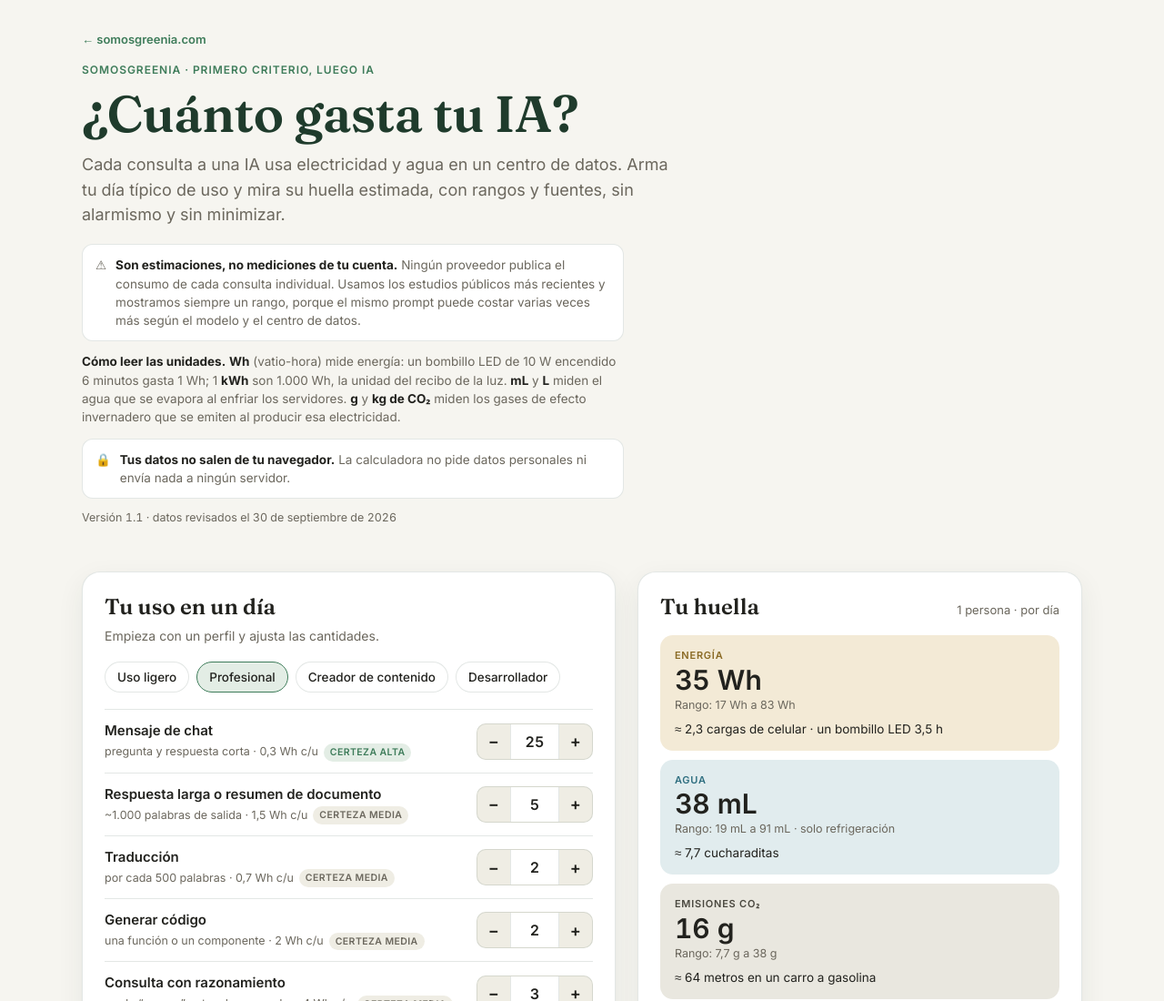
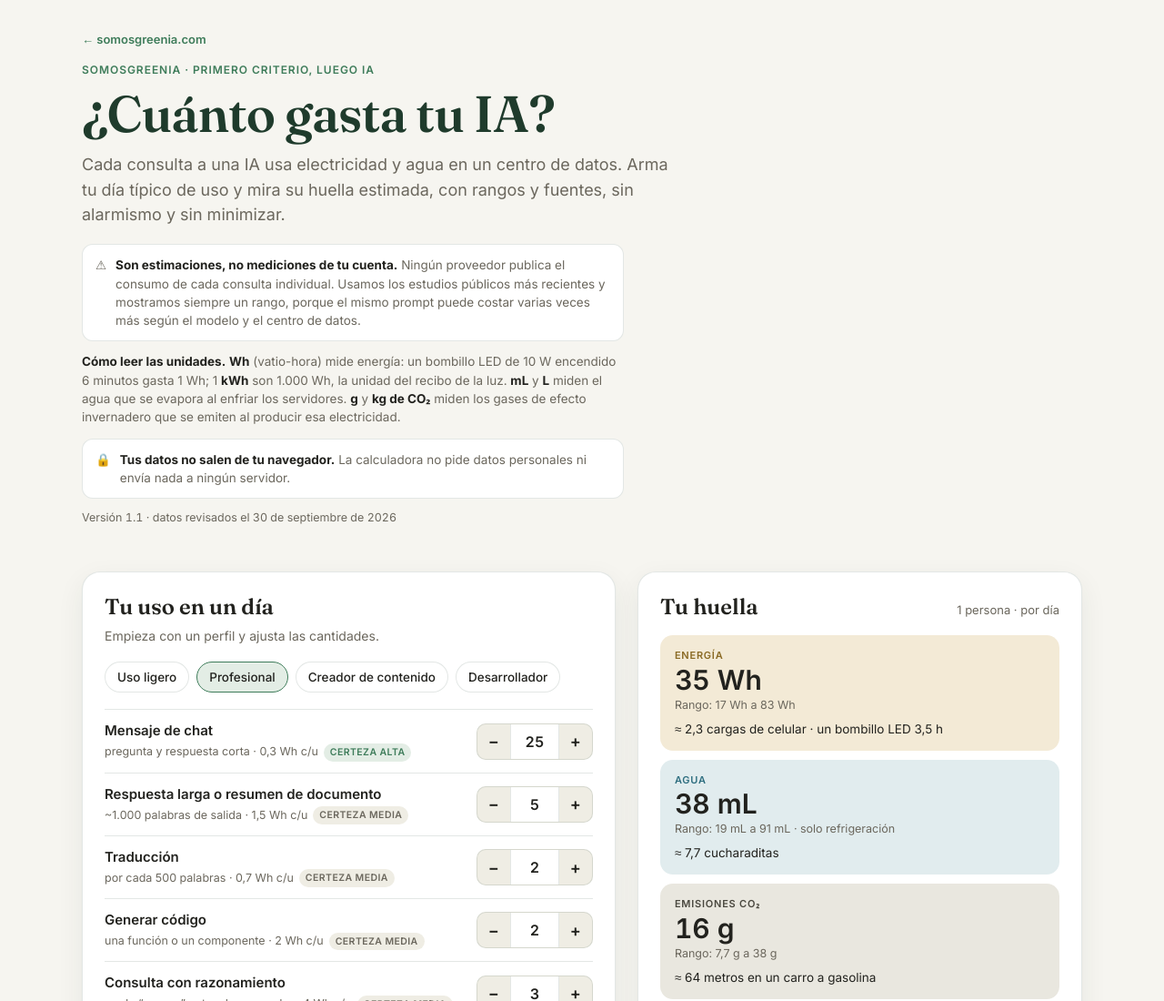
Before and after one commit to suahur-glitch/Pagina-Green-ia, a website: page calculadora/index.html in a window 1280 px wide. Shown: the top 1100 px of the page at 91% size. Drawn offline with Linux system fonts and the light colour scheme.

Commit message:
Add files via upload
Fuentes, íconos y páginas del test y la calculadora

```diff
--- /dev/null
+++ b/assets/fonts/fonts.css
@@ -0,0 +1,57 @@
+/* Fuentes alojadas en somosgreenia.com (SIL Open Font License 1.1; ver LICENSE-fuentes.txt).
+   Variables: Fraunces con ejes de peso y tamaño óptico; Inter con eje de peso.
+   El subconjunto "latin" cubre todo el español (á é í ó ú ü ñ ¿ ¡); "latin-ext" solo se descarga si aparece algún carácter extra. */
+
+/* Fraunces · normal */
+@font-face {
+  font-family: "Fraunces";
+  font-style: normal;
+  font-weight: 100 900;
+  font-display: swap;
+  src: url("/assets/fonts/fraunces-latin-ext-opsz-normal.woff2") format("woff2");
+  unicode-range: U+0100-02BA, U+02BD-02C5, U+02C7-02CC, U+02CE-02D7, U+02DD-02FF, U+0304, U+0308, U+0329, U+1D00-1DBF, U+1E00-1E9F, U+1EF2-1EFF, U+2020, U+20A0-20AB, U+20AD-20C0, U+2113, U+2C60-2C7F, U+A720-A7FF;
+}
+@font-face {
+  font-family: "Fraunces";
+  font-style: normal;
+  font-weight: 100 900;
+  font-display: swap;
+  src: url("/assets/fonts/fraunces-latin-opsz-normal.woff2") format("woff2");
+  unicode-range: U+0000-00FF, U+0131, U+0152-0153, U+02BB-02BC, U+02C6, U+02DA, U+02DC, U+0304, U+0308, U+0329, U+2000-206F, U+20AC, U+2122, U+2191, U+2193, U+2212, U+2215, U+FEFF, U+FFFD;
+}
+
+/* Fraunces · cursiva */
+@font-face {
+  font-family: "Fraunces";
+  font-style: italic;
+  font-weight: 100 900;
+  font-display: swap;
+  src: url("/assets/fonts/fraunces-latin-ext-opsz-italic.woff2") format("woff2");
+  unicode-range: U+0100-02BA, U+02BD-02C5, U+02C7-02CC, U+02CE-02D7, U+02DD-02FF, U+0304, U+0308, U+0329, U+1D00-1DBF, U+1E00-1E9F, U+1EF2-1EFF, U+2020, U+20A0-20AB, U+20AD-20C0, U+2113, U+2C60-2C7F, U+A720-A7FF;
+}
+@font-face {
+  font-family: "Fraunces";
+  font-style: italic;
+  font-weight: 100 900;
+  font-display: swap;
+  src: url("/assets/fonts/fraunces-latin-opsz-italic.woff2") format("woff2");
+  unicode-range: U+0000-00FF, U+0131, U+0152-0153, U+02BB-02BC, U+02C6, U+02DA, U+02DC, U+0304, U+0308, U+0329, U+2000-206F, U+20AC, U+2122, U+2191, U+2193, U+2212, U+2215, U+FEFF, U+FFFD;
+}
+
+/* Inter · normal */
+@font-face {
+  font-family: "Inter";
+  font-style: normal;
+  font-weight: 100 900;
+  font-display: swap;
+  src: url("/assets/fonts/inter-latin-ext-wght-normal.woff2") format("woff2");
+  unicode-range: U+0100-02BA, U+02BD-02C5, U+02C7-02CC, U+02CE-02D7, U+02DD-02FF, U+0304, U+0308, U+0329, U+1D00-1DBF, U+1E00-1E9F, U+1EF2-1EFF, U+2020, U+20A0-20AB, U+20AD-20C0, U+2113, U+2C60-2C7F, U+A720-A7FF;
+}
+@font-face {
+  font-family: "Inter";
+  font-style: normal;
+  font-weight: 100 900;
+  font-display: swap;
+  src: url("/assets/fonts/inter-latin-wght-normal.woff2") format("woff2");
+  unicode-range: U+0000-00FF, U+0131, U+0152-0153, U+02BB-02BC, U+02C6, U+02DA, U+02DC, U+0304, U+0308, U+0329, U+2000-206F, U+20AC, U+2122, U+2191, U+2193, U+2212, U+2215, U+FEFF, U+FFFD;
+}
--- a/calculadora/index.html
+++ b/calculadora/index.html
@@ -5,22 +5,32 @@
 <meta name="viewport" content="width=device-width,initial-scale=1,viewport-fit=cover">
 <title>Calculadora Huella IA · somosgreenia</title>
 <meta name="description" content="Calculadora gratuita: estima la energía, el agua y el CO₂ de tu uso diario de inteligencia artificial, con rangos y fuentes verificadas. Primero criterio, luego IA.">
-<link rel="canonical" href="https://somosgreenia.com/calculadora/">
+<link rel="canonical" href="https://somosgreenia.com/calculadora">
 <meta property="og:type" content="website">
-<meta property="og:url" content="https://somosgreenia.com/calculadora/">
+<meta property="og:url" content="https://somosgreenia.com/calculadora">
 <meta property="og:title" content="¿Cuánto gasta tu IA? · Calculadora Huella IA">
 <meta property="og:description" content="Arma tu día típico de uso de IA y mira su huella estimada de energía, agua y CO₂, con rangos y fuentes. Gratis, sin registro. · somosgreenia">
 <meta property="og:site_name" content="somosgreenia">
 <meta name="theme-color" content="#1F3B2C">
+<link rel="icon" href="/favicon.ico" sizes="48x48">
+<link rel="icon" type="image/png" sizes="96x96" href="/assets/brand/favicon-96.png">
+<link rel="apple-touch-icon" href="/assets/brand/apple-touch-icon.png">
+<meta property="og:locale" content="es_CO">
+<meta property="og:image" content="https://somosgreenia.com/assets/brand/og-image.png">
+<meta property="og:image:width" content="1200">
+<meta property="og:image:height" content="630">
+<meta property="og:image:alt" content="Calculadora Huella IA · somosgreenia">
+<meta name="twitter:card" content="summary_large_image">
+<meta name="twitter:image" content="https://somosgreenia.com/assets/brand/og-image.png">
 <style>
   html,body{margin:0;}
   [hidden]{display:none!important;}
   .home-link{display:inline-block;margin-bottom:14px;font-size:13px;font-weight:600;color:var(--primary);text-decoration:none;}
   .home-link:hover{text-decoration:underline;}
 </style>
-<link rel="preconnect" href="https://fonts.googleapis.com">
-<link rel="preconnect" href="https://fonts.gstatic.com" crossorigin>
-<link href="https://fonts.googleapis.com/css2?family=Fraunces:opsz,wght@9..144,400;9..144,600;9..144,700&family=Inter:wght@400;500;600;700&display=swap" rel="stylesheet">
+<link rel="preload" href="/assets/fonts/inter-latin-wght-normal.woff2" as="font" type="font/woff2" crossorigin>
+<link rel="preload" href="/assets/fonts/fraunces-latin-opsz-normal.woff2" as="font" type="font/woff2" crossorigin>
+<link rel="stylesheet" href="/assets/fonts/fonts.css">
 <style>
   :root{
     --bg:#F6F5F0; --surface:#FFFFFF; --surface-2:#EFEDE4; --ink:#22221E; --muted:#6B675D; --line:rgba(31,59,44,.12);
```
Also changed, not shown: consciente/index.html (+15 -5 lines), assets/brand/apple-touch-icon.png (added), assets/brand/favicon-48.png (added), assets/brand/favicon-96.png (added), assets/brand/icon-512.png (added), assets/brand/og-image.png (added), assets/fonts/LICENSE-fuentes.txt (added), assets/fonts/fraunces-latin-ext-opsz-italic.woff2 (added), assets/fonts/fraunces-latin-ext-opsz-normal.woff2 (added), assets/fonts/fraunces-latin-opsz-italic.woff2 (added), assets/fonts/fraunces-latin-opsz-normal.woff2 (added), assets/fonts/inter-latin-ext-wght-normal.woff2 (added), assets/fonts/inter-latin-wght-normal.woff2 (added).
